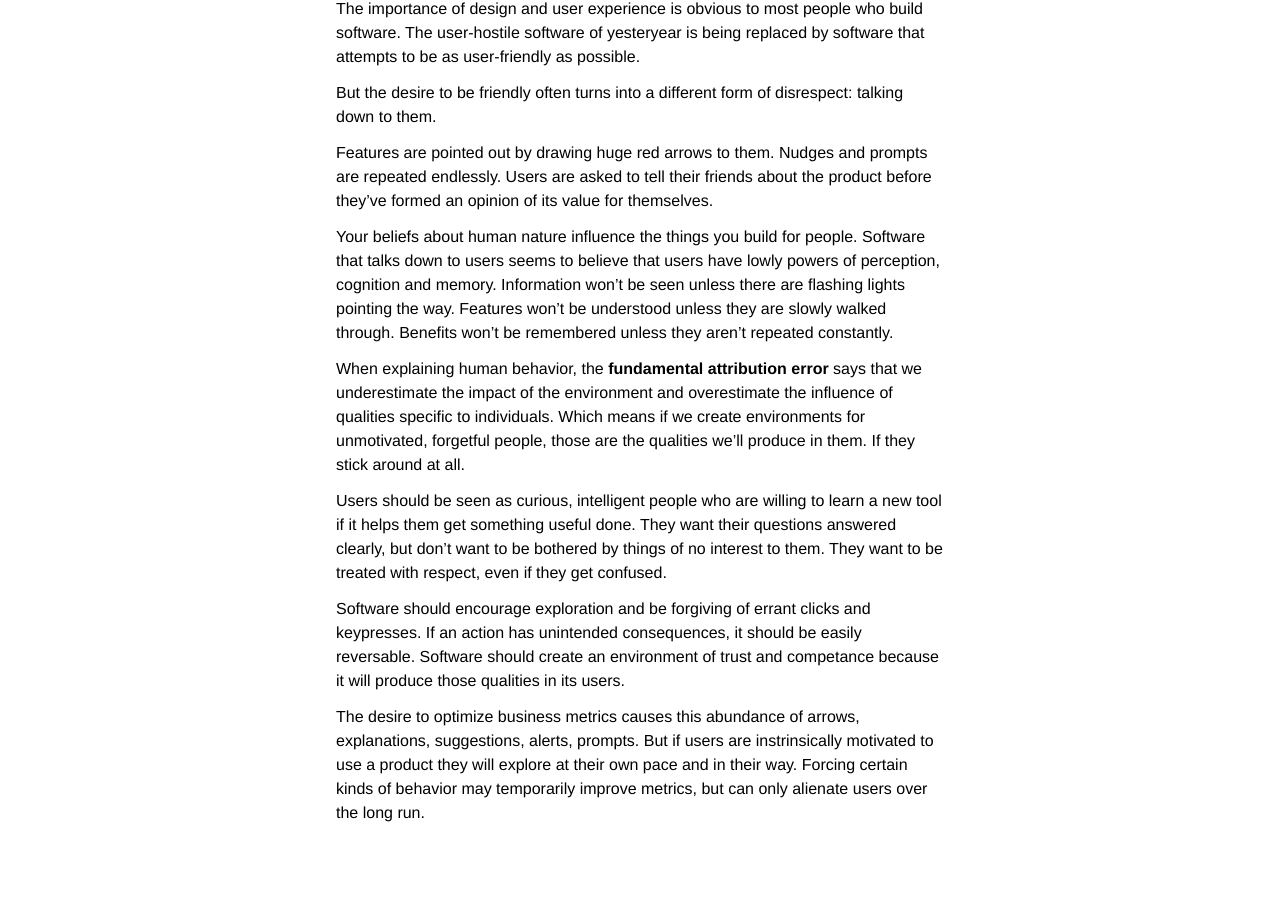
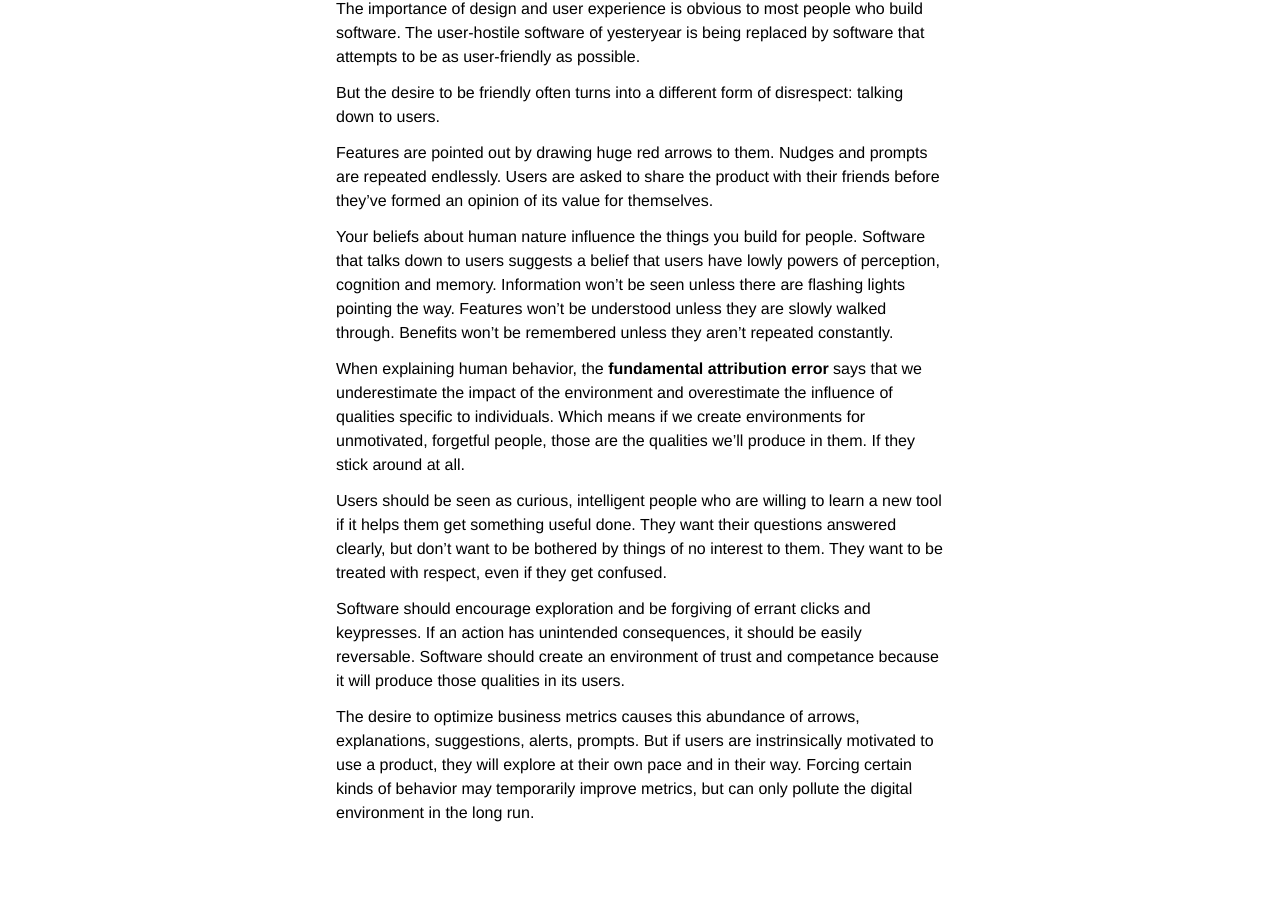
Before and after one commit to ehmorris/unicornmeet, a Jekyll site: the page built from _posts/2012-12-06-talking-down.md, in a window 1280 px wide. Shown: the part 260-1171 px from the top of the page. Built offline with Jekyll 4.4.1, drawn with Linux system fonts in a browser that asks for light colours; Markdown is read by kramdown in place of the engine named in the settings.

Commit message:
Further edits.

```diff
--- a/_posts/2012-12-06-talking-down.md
+++ b/_posts/2012-12-06-talking-down.md
@@ -7,11 +7,11 @@ author: Chad Mazzola
 
 The importance of design and user experience is obvious to most people who build software. The user-hostile software of yesteryear is being replaced by software that attempts to be as user-friendly as possible.
 
-But the desire to be friendly often turns into a different form of disrespect: talking down to them.
+But the desire to be friendly often turns into a different form of disrespect: talking down to users.
 
-Features are pointed out by drawing huge red arrows to them. Nudges and prompts are repeated endlessly. Users are asked to tell their friends about the product before they've formed an opinion of its value for themselves.
+Features are pointed out by drawing huge red arrows to them. Nudges and prompts are repeated endlessly. Users are asked to share the product with their friends before they've formed an opinion of its value for themselves.
 
-Your beliefs about human nature influence the things you build for people. Software that talks down to users seems to believe that users have lowly powers of perception, cognition and memory. Information won't be seen unless there are flashing lights pointing the way. Features won't be understood unless they are slowly walked through. Benefits won't be remembered unless they aren't repeated constantly.
+Your beliefs about human nature influence the things you build for people. Software that talks down to users suggests a belief that users have lowly powers of perception, cognition and memory. Information won't be seen unless there are flashing lights pointing the way. Features won't be understood unless they are slowly walked through. Benefits won't be remembered unless they aren't repeated constantly.
 
 When explaining human behavior, the [fundamental attribution error](http://en.wikipedia.org/wiki/Fundamental_attribution_error) says that we underestimate the impact of the environment and overestimate the influence of qualities specific to individuals. Which means if we create environments for unmotivated, forgetful people, those are the qualities we'll produce in them. If they stick around at all.
 
@@ -19,4 +19,4 @@ Users should be seen as curious, intelligent people who are willing to learn a n
 
 Software should encourage exploration and be forgiving of errant clicks and keypresses. If an action has unintended consequences, it should be easily reversable. Software should create an environment of trust and competance because it will produce those qualities in its users.
 
-The desire to optimize business metrics causes this abundance of arrows, explanations, suggestions, alerts, prompts. But if users are instrinsically motivated to use a product they will explore at their own pace and in their way. Forcing certain kinds of behavior may temporarily improve metrics, but can only alienate users over the long run.
+The desire to optimize business metrics causes this abundance of arrows, explanations, suggestions, alerts, prompts. But if users are instrinsically motivated to use a product, they will explore at their own pace and in their way. Forcing certain kinds of behavior may temporarily improve metrics, but can only pollute the digital environment in the long run.
```
